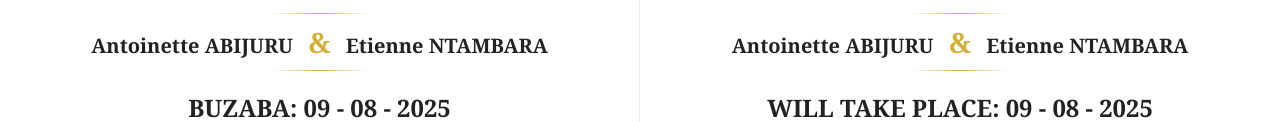
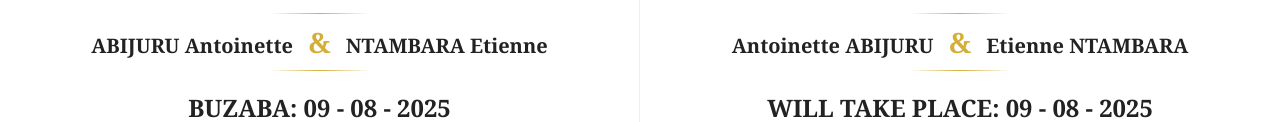
Before and after one commit to 94etienne/wedding_invitation_Antoinette_and_Etienne_09_August_2025, a plain HTML site: page index.html in a window 1280 px wide. Shown: the part 430-552 px from the top of the page. Drawn offline with Linux system fonts and the light colour scheme; a script that the page names is missing.

Commit message:
Update index.html

```diff
--- a/index.html
+++ b/index.html
@@ -368,7 +368,7 @@
     </p>
 
     <div class="names">
-      <strong>Antoinette ABIJURU</strong> <span class="and">&</span> <strong>Etienne NTAMBARA</strong>
+      <strong>ABIJURU Antoinette</strong> <span class="and">&</span> <strong>NTAMBARA Etienne</strong>
     </div>
 
     <h2>BUZABA: 09 - 08 - 2025</h2>
```
